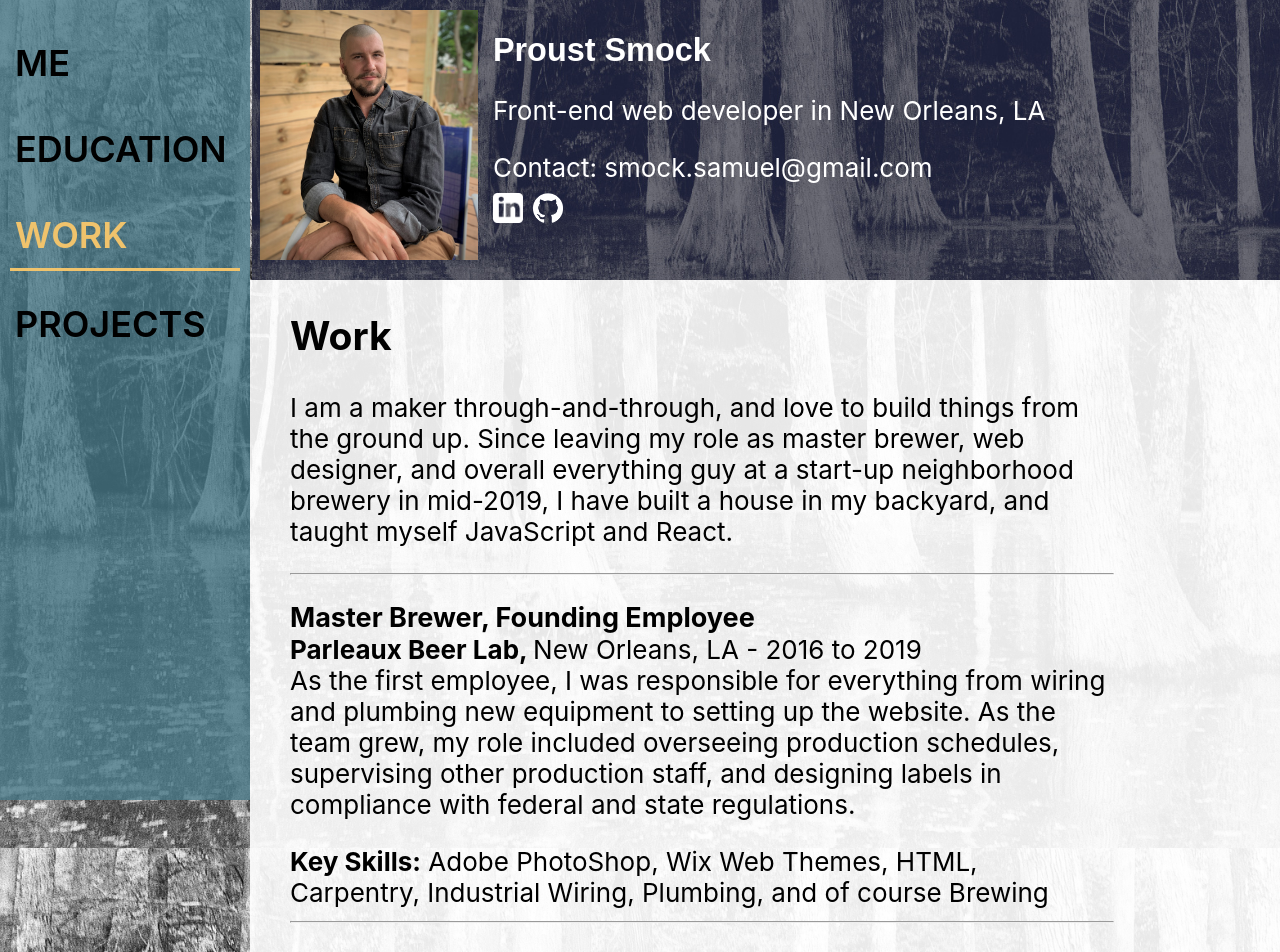
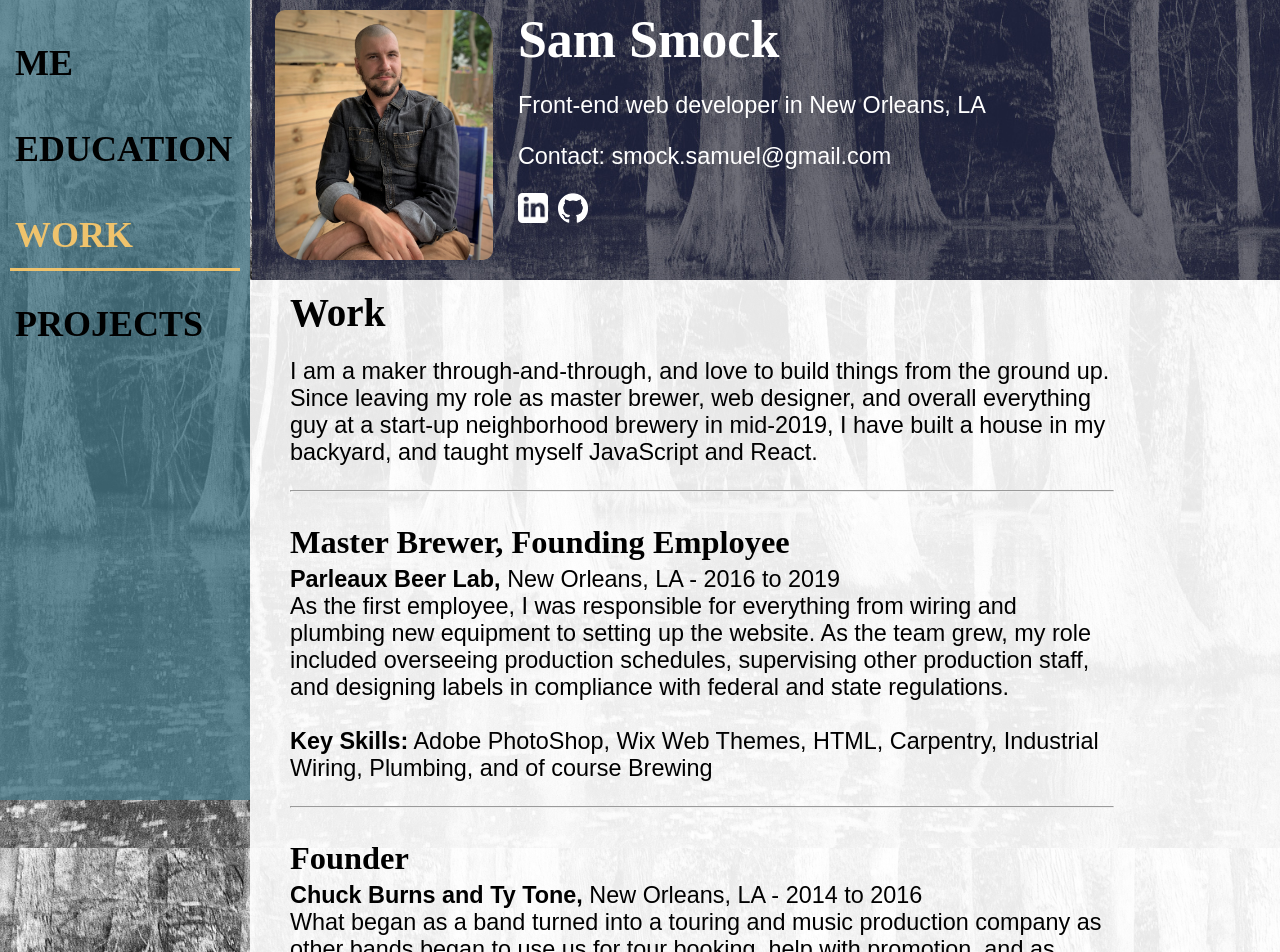
Before and after one commit to samuelsmock/site, a React (Create React App) app: page /work in a window 1280 px wide. Shown: the top 952 px of the page. Built offline with nearby package versions, Linux system fonts and the light colour scheme.

Commit message:
finished styling added education

```diff
--- a/src/components/App/App.css
+++ b/src/components/App/App.css
@@ -19,32 +19,36 @@
   top: 0;
   width: 250px;
   flex-shrink: 0;
+  position: fixed;
+  top: 0;
 }
 
 .right-column{
   width: 100%;
-  display: flex;
-  flex-direction: column;
+
   margin-left: 250px;
   height: 100%;
   overflow-y: hidden;
-  align-items: auto;
-  align-self: stretch;
+
+
 
 }
 
 .top{
+
   width: 100%;
   position: fixed;
   z-index: 2;
   background: inherit;
+  top:0;
 
 }
 
 .page{
 
   width: calc(100%-250px);
-  height:100%;
+  height: auto;
+  min-height: 100%;
   margin-top: 280px;
   z-index: 1;
   padding-bottom: 40px;
@@ -137,12 +141,25 @@ input:focus {
 
 /* App Styles */
 
-.App {
-  font-family: 'Work Sans', sans-serif;
+@import url('https://fonts.googleapis.com/css2?family=Abril+Fatface&family=Raleway:wght@500&display=swap');
+
+.menuBar, h1, h2, .large-print{
+  font-family: 'Abril Fatface', cursive;
+  margin: 0px;
 }
 
+h3{
+  font-family: 'Abril Fatface', cursive;
+  font-size: 1.8rem;
+  margin-bottom: 0px;
+
+  padding-bottom:5px;
+}
+
+p, .contact, .not-bold
 .title {
-  font-size: 1.5rem;
+  font-family: 'Raleway', sans-serif;
+  font-size: 1.3rem;
 }
 
 
--- a/src/components/App/App.js
+++ b/src/components/App/App.js
@@ -30,6 +30,7 @@ class App extends React.Component {
               <Layout/>
             </div>
           </div>
+          <footer> </footer>
 
 
 
--- a/src/components/Head/Head.css
+++ b/src/components/Head/Head.css
@@ -4,6 +4,7 @@
     width: auto;
     vertical-align: top;
     padding: 10px;
+    margin: 0px;
     position: fixed;
     background: url('./cypress-darkened.jpg') no-repeat center center fixed;
     background-size: 99.75%;
@@ -27,14 +28,17 @@
 
     width: auto;
     height: 250px;
-
+    margin-left: 15px;
+    margin-right: 5px;
+    border-radius: 10px 30px;
 
 }
 
 .info{
     float: right;
     display: inline-block;
-    margin-left: 15px;
+    margin-left: 20px;
+    margin-top: 0px !important;
 
 
 
@@ -60,7 +64,7 @@ h1 {
     padding: 0;
     text-align: left;
     position: static;
-    font-family: Poppins, sans-serif;
-    font-size: 1.8rem;
+
+
     color: #fff;
   }
--- a/src/components/Head/Head.js
+++ b/src/components/Head/Head.js
@@ -12,17 +12,16 @@ class Head extends React.Component {
     render(){
         return(
             <div className ="profile">
-                <div className ="opacityBox">
-                </div>
+
 
                 <img id = 'headshot' src = {headshot} alt = 'profile pic'/>
 
                 <div className ="info">
-                    <h1>Proust Smock</h1>
+                    <h1 className = "large-print">Sam Smock</h1>
                     <p>Front-end web developer in New Orleans, LA</p>
-                    <div className='contact'>
+                    <p className='contact'>
                         Contact: smock.samuel@gmail.com
-                    </div>
+                    </p>
                     <div className = 'social-links'>
                         <a href= "https://www.linkedin.com/in/samuel-chuck-smock-502a5a76" target ="_blank" alt ='' className ='social-icon' rel="noopener noreferrer">
                                 <img src={linkedIn} width="30" height="30" alt ='' />
--- a/src/components/Layout/Layout.css
+++ b/src/components/Layout/Layout.css
@@ -1,10 +1,9 @@
 .app-content{
     color: black;
     padding-left: 30px;
-    padding-bottom: 30px;
-    margin-bottom: 30px;
+
     width: 80%;
-    height: 80%;
+    height: auto;
 }
 ul{
     margin: 0;
--- a/src/pages/Education/Education.js
+++ b/src/pages/Education/Education.js
@@ -7,24 +7,36 @@ class Education extends React.Component {
   render() {
     return (
     <div>
-        <h2>Education</h2>
+      <h2>Education</h2>
+      <h3>For Credit/Degree Programs</h3>
+      <p>
+          <strong>B.S. Applied Physics,</strong> Columbia University <i>Cum Laude</i>  2009 to 2012
+          <ul className = "not-bold">
+            <li>Python, C, ArcGIS</li>
+            <li>Linear Algebra, Partial Differential Equations, Statistics</li>
+          </ul>
+        </p>
+      <h3>Independent/Online Study</h3>
+
+
         <p>
-          <strong>Building Front-End Applications with React,</strong> Codecademy 2020 to 2020
+          <strong>Building Front-End Applications with React,</strong> Codecademy - 2020
           <br/>A course covering the foundations of React, stressing lifecycle methods, and passing information between components.
         </p>
         <hr/>
         <p>
-          <strong>JavaScript Bootcamp,</strong> Operation Spark 2020 to 2020
+          <strong>JavaScript Bootcamp,</strong> Operation Spark - 2020
           <br/> Coding bootcamp focused on JavaScript and functional programming.
         </p>
         <hr/>
         <p>
-          <strong>B.S. Applied Physics,</strong> Columbia University <i>Cum Laude</i>  2009 to 2012
-          <ul>
-            <li>Python, C, ArcGIS</li>
-            <li>Linear Algebra, Partial Differential Equations, Statistics</li>
-          </ul>
+          <strong>GIS Specialization</strong> UC Davis Extension via Coursera - 2019
+          <br/> A four course in-depth dive on geospatial analysis, database management, remote sensing, and process automation.
+          Coursework completed using ArcGIS software by Esri.
+
         </p>
+        <hr/>
+
 
     </div>
   );
--- a/src/pages/Me/Me.js
+++ b/src/pages/Me/Me.js
@@ -12,13 +12,13 @@ class Me extends React.Component {
         <p>
           After deciding to pursue a career change into software development in mid 2019,
           I have become enthralled with the breadth of powerful new languages and libraries
-          that have come about in just the last ten years.
+          that have come about  just in the last ten years.
           <br/><br/>
 
-          Currently, I am all about React, TypeScript and CSS5.</p>
+          Currently, I am all about React, TypeScript and CSS3.</p>
 
           <h2>Skills</h2>
-          <p> JavaScript, React, TypeScript, Python, SQL</p>
+          <p> JavaScript, React, TypeScript, Python, SQL, HTML, CSS3, Adobe Photoshop, ProTools</p>
 
           <h2>Other Interests/Skills</h2>
           <p> Die Hard DIYer, Music Production, Construction, Brewing</p>
--- a/src/pages/Work/Work.js
+++ b/src/pages/Work/Work.js
@@ -6,7 +6,7 @@ import React from 'react';
 class Work extends React.Component {
   render() {
     return (
-    <div>
+    <div className = "work">
         <h2>Work</h2>
 
         <p>I am a maker through-and-through, and love to build things from the ground up. Since leaving my role as master brewer, web designer, and overall everything guy
@@ -16,32 +16,33 @@ class Work extends React.Component {
         <hr/>
 
         <p>
-          <strong className = 'title'>Master Brewer, Founding Employee </strong>
-          <br/>
-          <strong>Parleaux Beer Lab, </strong> New Orleans, LA - 2016 to 2019
+          <h3 className = 'title'>Master Brewer, Founding Employee </h3>
+
+          <strong padding-bottom = "5px">Parleaux Beer Lab, </strong> New Orleans, LA - 2016 to 2019
           <br/>As the first employee, I was responsible for everything from wiring and plumbing new equipment to setting up the website. As the team grew, my role included overseeing production schedules,
           supervising other production staff, and designing labels in compliance with federal and state regulations.
+          <br/><br/>
+        <strong>Key Skills:</strong> Adobe PhotoShop, Wix Web Themes, HTML, Carpentry, Industrial Wiring, Plumbing, and of course Brewing
         </p>
-        <strong>Key Skills:</strong> Adobe PhotoShop, Wix Web Themes, HTML, Carpentry, Industrial Wiring, Plumbing, and of course Brewing
-
         <hr/>
 
         <p>
-          <strong className = 'title'>Founder</strong>
-          <br/>
-          <strong>Chuck Burns and Ty Tone, </strong> New Orleans, LA - 2014 to 2016
+        <h3 className = 'title'>Founder</h3>
+          <strong padding-bottom = "5px">Chuck Burns and Ty Tone, </strong> New Orleans, LA - 2014 to 2016
           <br/>What began as a band turned into a touring and music production company as other bands began to use us for tour booking, help with promotion,
           and as producers. Among the many hats I wore in this two-person company was audio engineer, video editor, tour booker, graphic designer, and web designer.
+        <br/><br/>
+        <strong>Key Skills:</strong> ProTools, Adobe Photoshop, FinalCut, Media Campaigns
         </p>
-        <strong>Key Skills:</strong> ProTools, Adobe Photoshop, FinalCut, Media Campaigns
         <hr/>
         <p>
-          <strong className = 'title'>GIS Analyst</strong>
-          <br/>
+        <h3 className = 'title'>GIS Analyst</h3>
+
           <strong>Beak Consultants, GmBH, </strong>  Freiberg, Germany- 2012 to 2013
           <br/>Utilized a machine learning ArcGIS plugin written in Python to produce predictive maps of a variety of geographic and environemntal data. Also wrote code in Python
           and SQL to rautomate analysis workflows on raw data sets. I also translated project proposals and communication from English to Spanish for Central American clients.
         </p>
+
         <strong>Key Skills:</strong> ArcGIS, Python, SQL, Written Spanish
 
 
```
